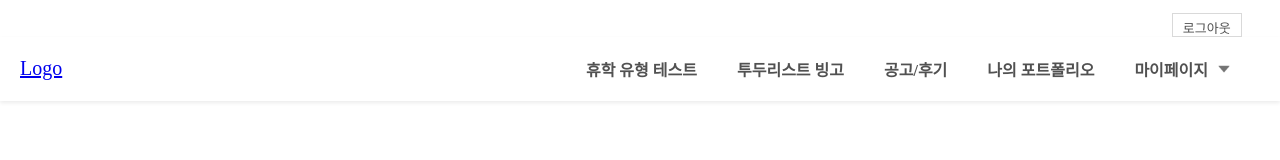
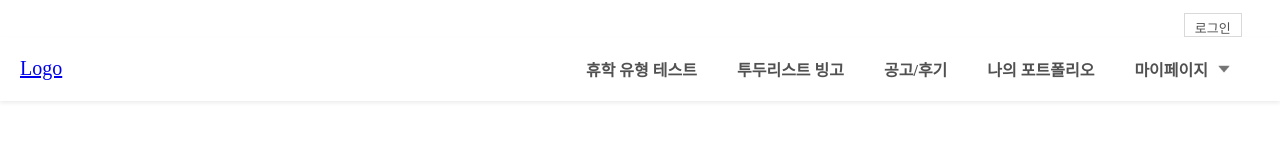
Before and after one commit to Youth-is-the-best/Youth-Client, a React (Create React App) app: page / in a window 1280 px wide. Shown: the top 160 px of the page. Built offline with nearby package versions, Linux system fonts and the light colour scheme; a web font is replaced by a local one.

Commit message:
feat : 로그인 버튼

```diff
--- a/src/pages/Home.jsx
+++ b/src/pages/Home.jsx
@@ -60,11 +60,12 @@ const Home = () => {
 
   const viewSaved = async () => {
     const response = await getSaved();
-    const saveds = response.stored_reviews.map((item) => ({
+    const saveds = response.stored_reviews || [];
+    const savedData = saveds.map((item) => ({
       title: item.title,
       id: item.id,
     }));
-    setSaved(saveds);
+    setSaved(savedData);
   };
 
   const viewTypeRecommend = async (type) => {
--- a/src/pages/Introduce.jsx
+++ b/src/pages/Introduce.jsx
@@ -4,27 +4,32 @@ import { LogoutBtn, Headers, Logo, Nav, Header, Mypage, Modal } from '../hook/He
 import MyPageModal from '../hook/MyPageModal'
 import modalopenimg from '../images/modalopen.png'
 import modalcloseimg from '../images/modalclose.png'
+import { useNavigate } from 'react-router-dom'
 
 
 const Introduce = () => {
+  const navigate = useNavigate();
   const [isModalOpen, setIsModalOpen] = useState(false);
 
   const handleBtn = () => {
     setIsModalOpen(!isModalOpen);
   };
 
-  const handleLogout = ()=>{
-    localStorage.removeItem("access_token")
-    localStorage.removeItem("refresh_token")
-    window.location.reload();
+  const handleLogout = () => {
+    if (localStorage.getItem("access_token") && localStorage.getItem("refresh_token")) {
+      localStorage.removeItem("access_token");
+      localStorage.removeItem("refresh_token");
+      window.location.reload();
+    } else {
+      navigate("/login");
+    }
   };
-
 
   return (
     <>
     <HeaderofHome>
       <LogoutBtn>
-        <button onClick={handleLogout}>로그아웃</button>
+        <button onClick={handleLogout}>{localStorage.getItem("access_token") && localStorage.getItem("refresh_token") ? "로그아웃" : "로그인"}</button>
       </LogoutBtn>
       <Headers>
         <Logo to ="/">Logo</Logo>
--- a/src/pages/typetest/Result.jsx
+++ b/src/pages/typetest/Result.jsx
@@ -1,10 +1,10 @@
-import { GoHome } from 'react-icons/go';
 import { FiShare2, FiArrowRightCircle } from 'react-icons/fi';
 import { useState, useEffect } from 'react';
 import { ButtonDom, ButtonLink } from './Test';
 import { postTest } from '../../apis/testapis';
 import styled from 'styled-components';
 import { Line } from '../bingo/MadeBingo';
+import { useNavigate } from 'react-router-dom';
 
 const Result = ({ year, semester, selectedAnswers, selectedReason, inputValue }) => {
   const [userType, setUserType] = useState("");
@@ -51,8 +51,8 @@ const Result = ({ year, semester, selectedAnswers, selectedReason, inputValue })
         </ResultInfo>
         <ButtonDom>
           <ButtonLink> <FiShare2 /> 테스트 결과 공유하기 </ButtonLink>
-          <ButtonLink style={{ backgroundColor: 'rgba(30, 58, 138, 1)', color: 'white' }} to="/">
-            <FiArrowRightCircle onClick={GoHome}/> 빙고판 채우러가기
+          <ButtonLink style={{ backgroundColor: 'rgba(30, 58, 138, 1)', color: 'white' }} to="/bingo">
+            <FiArrowRightCircle/> 빙고판 채우러가기
           </ButtonLink>
         </ButtonDom>
       </ResultDom>
```
